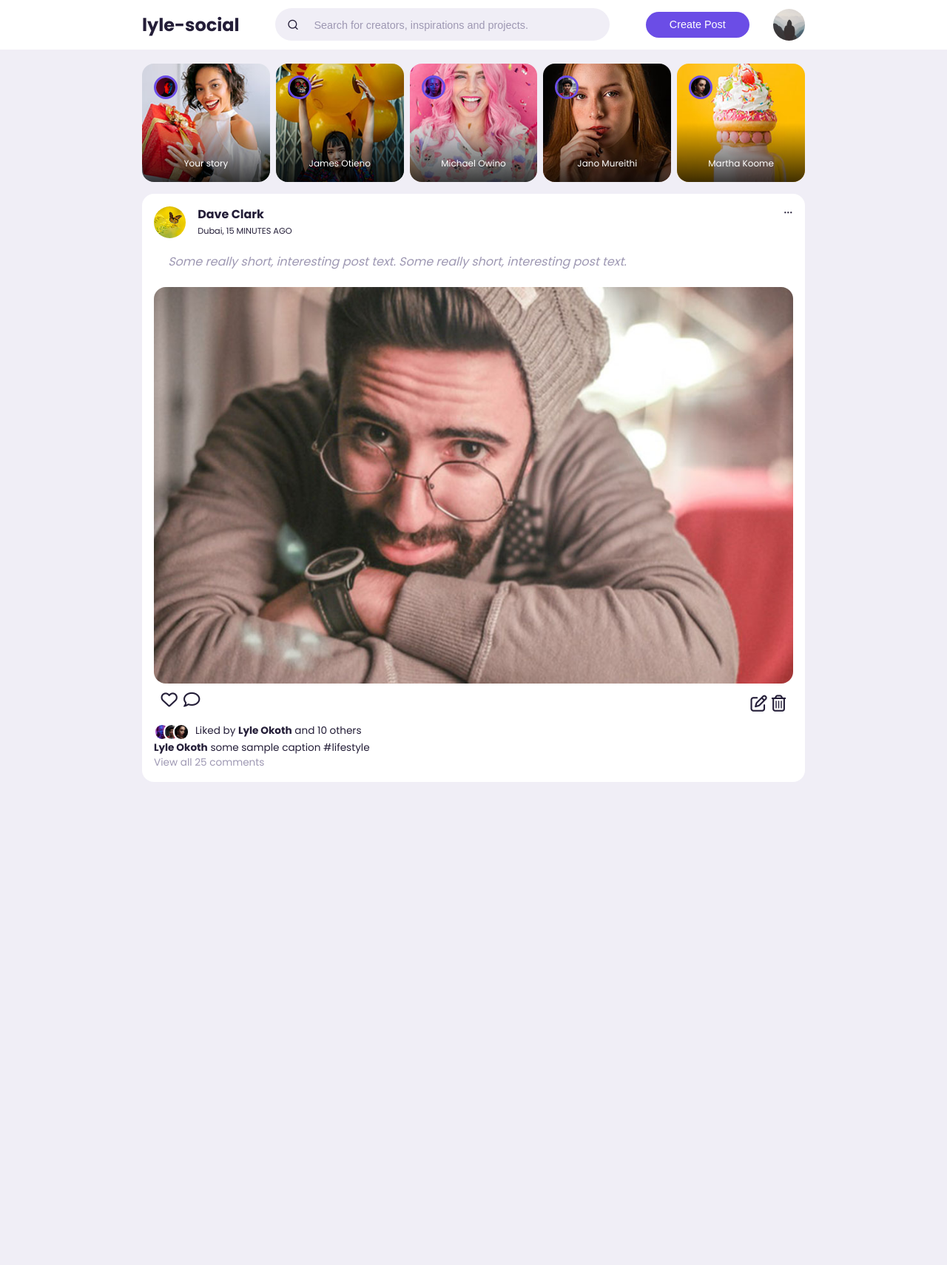
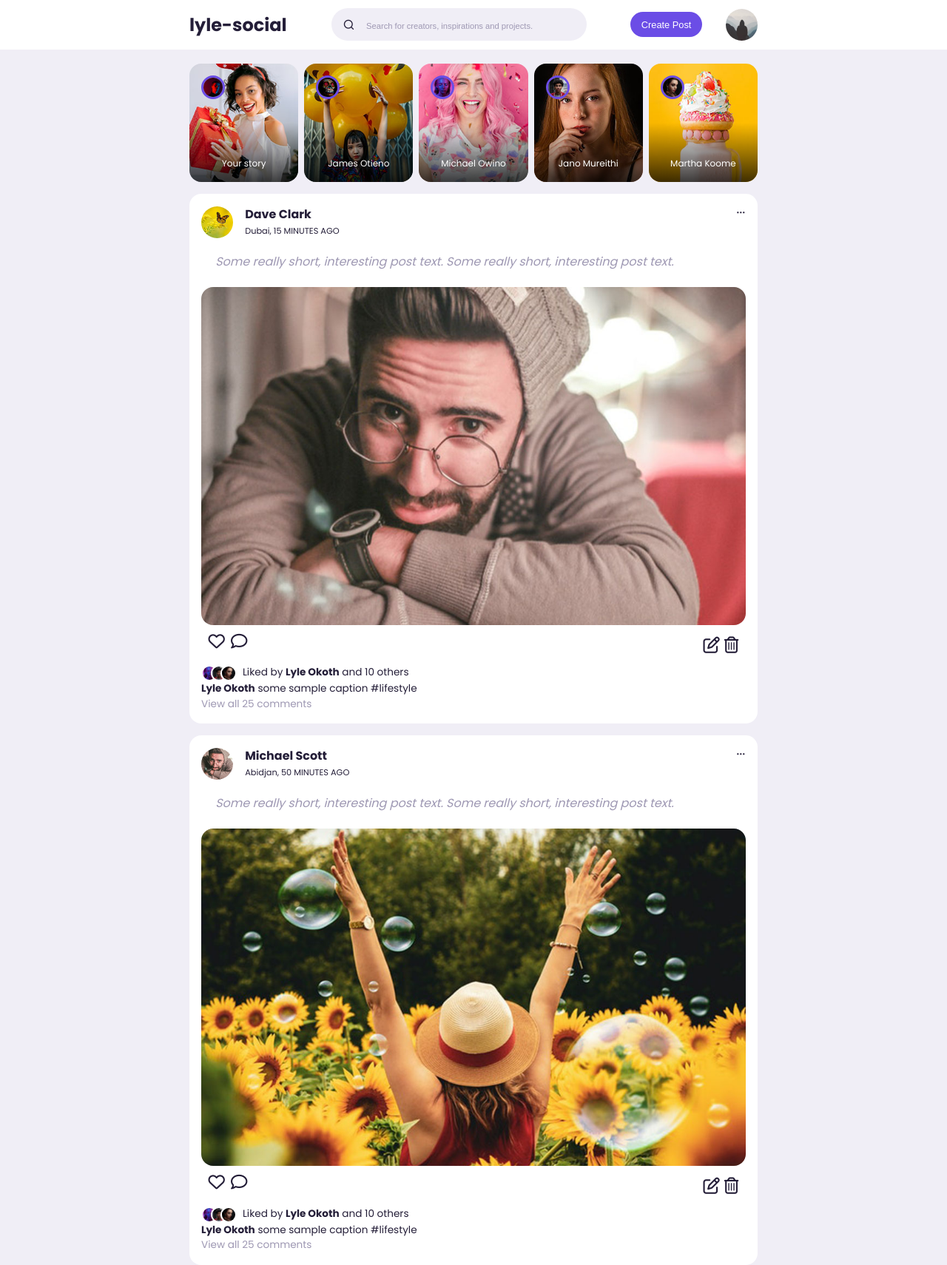
Before and after one commit to twyle/flaskphoto, a Python web app: template services/app/api/templates/home/index.html in a window 1280 px wide. Shown: the whole page at 74% size. Before the commit the page ends 1057 px from the top, so only its background shows below. Run offline with Jinja, Linux system fonts and the light colour scheme; the template is opened without the code that fills it, so the values that code supplies are empty; some libraries are stand-ins or nearby versions.

Commit message:
creates the layout.

```diff
--- a/services/app/api/static/css/style.css
+++ b/services/app/api/static/css/style.css
@@ -22,6 +22,9 @@
     --btn-padding: 0.6rem 2rem;
     --search-padding: 0.6rem 1rem;
     --card-padding: 1rem;
+
+    --btn-padding-small: 0.6rem 0.9rem;
+    --search-padding-small: 0.6rem 0.6rem;
 
     --sticky-top-left: 5.4rem;
     --sticky-to-right: -18rem;
@@ -302,7 +305,19 @@ main .container{
 
 @media screen and (min-width: 992px){
     .container{
-        width: 70%;
+        width: 60%;
         margin: 0 auto;
     }
+
+    .btn{
+        padding: var(--btn-padding-small);
+        font-weight: 500;
+        font-size: 0.8rem;
+    }
+
+    .search-bar input[type="search"]{
+        width: 22vw;
+        margin-left: 0.7rem;
+        font-size: 0.7rem;
+    }
 }
--- a/services/app/api/templates/home/index.html
+++ b/services/app/api/templates/home/index.html
@@ -174,6 +174,92 @@
                     </div>
                     <!---------------END OF FEED 2------------------------>
 
+                    <!---------------FEED 3------------------------>
+                    <div class="feed">
+
+                        <div class="head">
+                            <div class="user">
+                                <div class="profile-photo">
+                                    <img src="{{ url_for('static', filename='img/profile-15.jpg') }}" alt="">
+                                </div>
+                                <div class="ingo">
+                                    <h3 class="user-name">Michael Scott</h3>
+                                    <p class="location">
+                                        <small>Abidjan, 50 MINUTES AGO</small>
+                                    </p>
+                                </div>
+                            </div>
+
+                            <span class="edit">
+                                <i class="uil uil-ellipsis-h"></i>
+                            </span>
+
+                        </div>
+
+                        <div class="post-text text-muted">
+                            Some really short, interesting post text. Some
+                            really short, interesting post text.
+                        </div>
+
+                        <div class="photo">
+                            <img src="{{ url_for('static', filename='img/feed-3.jpg') }}" alt="">
+                        </div>
+
+                        <div class="action-buttons">
+
+                            <div class="interaction-button">
+                                <div class="like-button">
+                                    <span>
+                                        <i class="fa-solid fa-heart"></i>
+                                    </span>
+                                    <span>
+                                        <i class="fa-regular fa-heart active"></i>
+                                    </span>
+                                </div>
+                                <span>
+                                    <i class="fa-regular fa-comment active"></i>
+                                </span>
+                            </div>
+
+                            <div class="bookmark">
+                                <span>
+                                    <i class="fa-regular fa-pen-to-square active"></i>
+                                </span>
+                                <span>
+                                    <i class="fa-regular fa-trash-can active"></i>
+                                </span>
+
+                            </div>
+
+                        </div>
+
+                        <div class="liked-by">
+                            <span>
+                                <img src="{{ url_for('static', filename='img/profile-10.jpg') }}" alt="">
+                            </span>
+                            <span>
+                                <img src="{{ url_for('static', filename='img/profile-11.jpg') }}" alt="">
+                            </span>
+                            <span>
+                                <img src="{{ url_for('static', filename='img/profile-12.jpg') }}" alt="">
+                            </span>
+                            <p>Liked by <b>Lyle Okoth</b> and 10 others<b></b> </p>
+                        </div>
+
+                        <div class="caption">
+                            <p>
+                                <b>Lyle Okoth</b> some sample caption
+                                <span class="hashtag">#lifestyle</span>
+                            </p>
+                        </div>
+
+                        <div class="comments text-muted">
+                            View all 25 comments
+                        </div>
+
+                    </div>
+                    <!---------------END OF FEED 3------------------------>
+
                 </div>
 
             </div>
```
